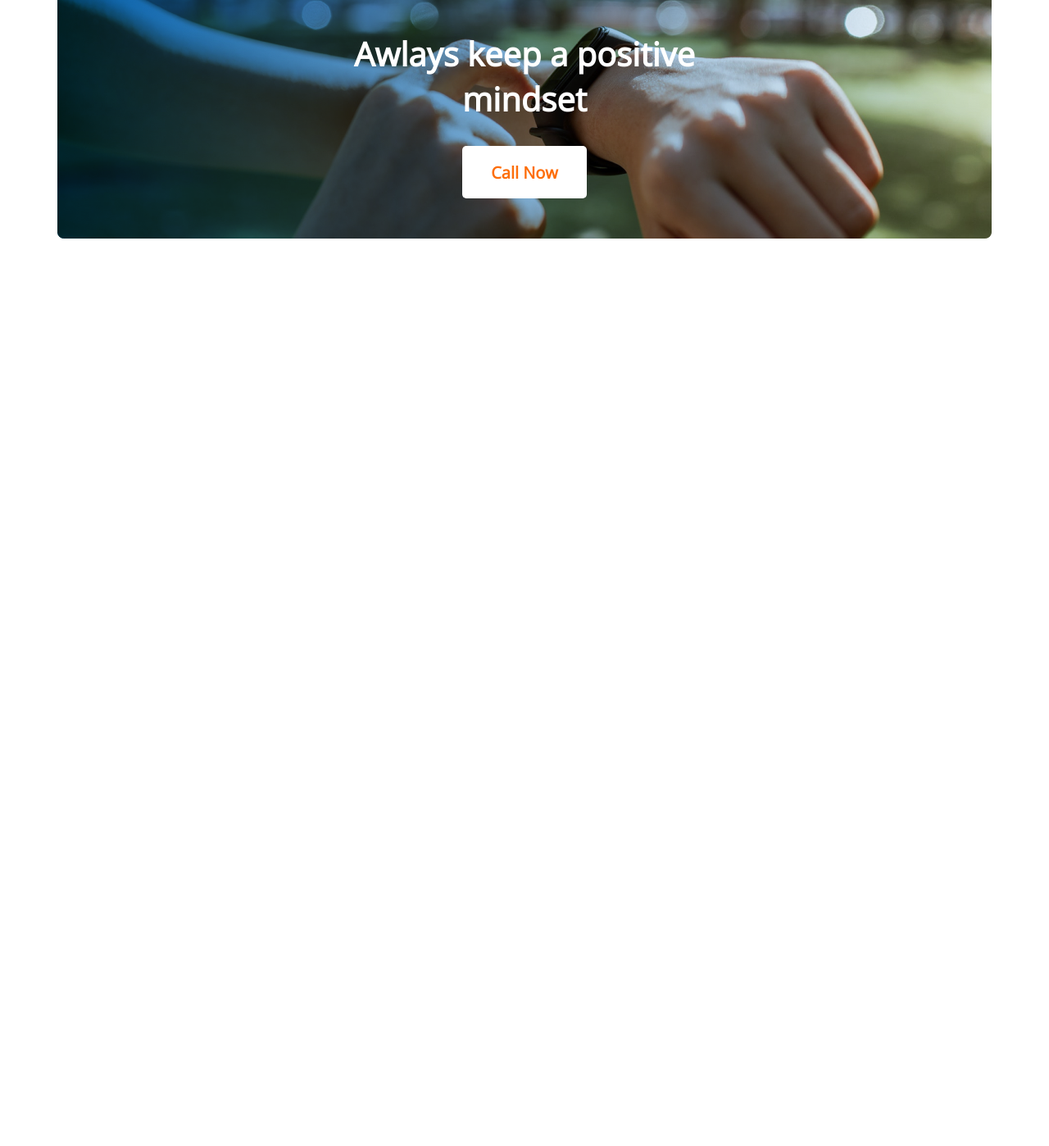
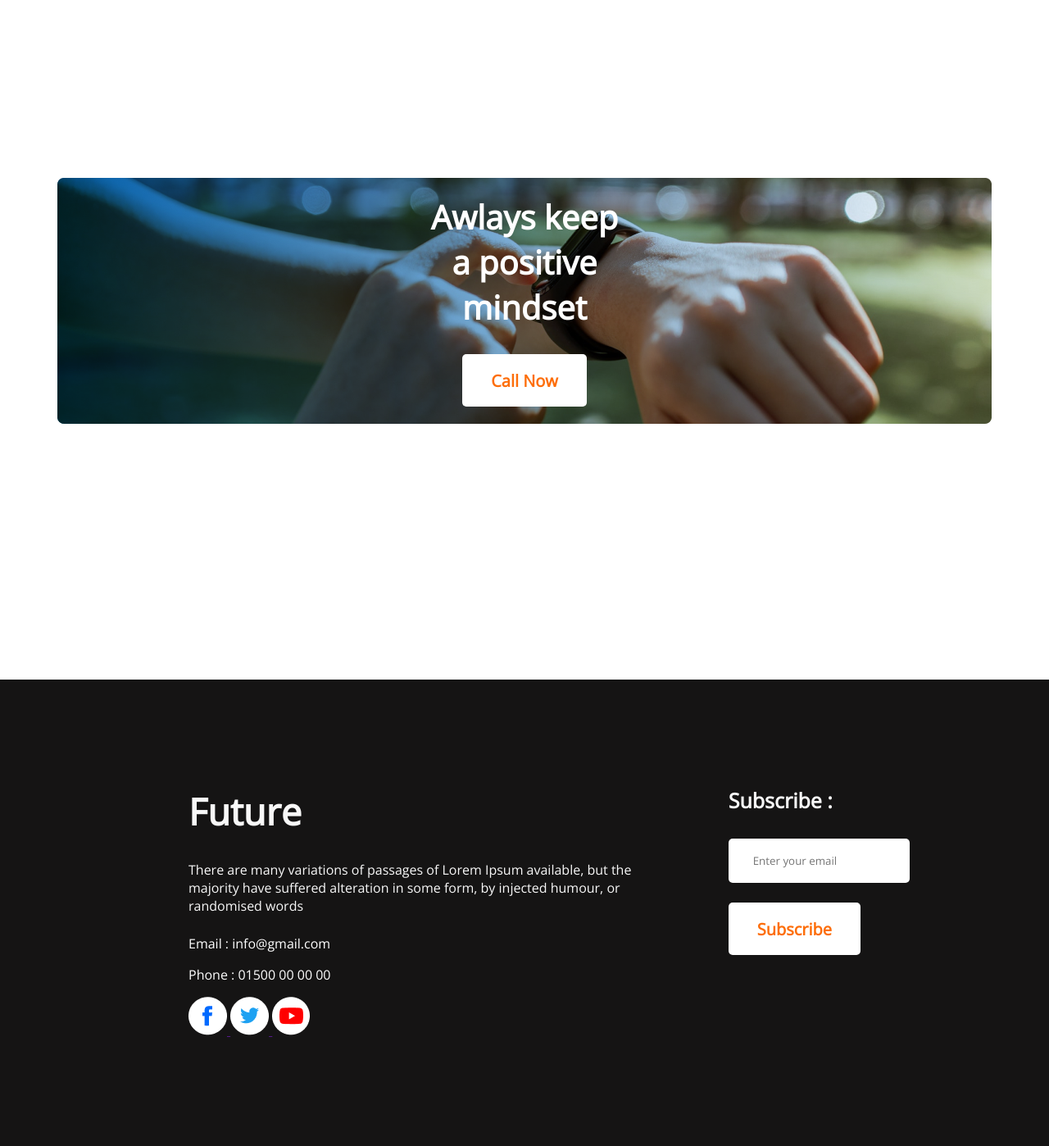
Before and after one commit to Tanjim-Mahmud/Assignment-1, a plain HTML site: page index.html in a window 1280 px wide. Shown: the part 2779-4177 px from the top of the page at 82% size. Before the commit the page ends 3171 px from the top, so only its background shows below. Drawn offline with nearby package versions, Linux system fonts and the light colour scheme.

Commit message:
footer added

```diff
--- a/index.html
+++ b/index.html
@@ -77,6 +77,33 @@
 
     </main>
     <footer>
+        <div class="footer">
+            <div class="contact">
+                <h1 class="footer-title">Future</h2>
+                    <p class="footer-description">There are many variations of passages of Lorem Ipsum available, but the majority have suffered alteration in some form, by injected humour, or randomised words</p>
+                    <p class="info">Email : info@gmail.com</p>
+                    <p class="info">Phone : 01500 00 00 00</p>
+                    <a href="">
+                        <img src="images/icons/fb.png" alt="">
+                    </a>
+                    <a href="">
+                        <img src="images/icons/twitter.png" alt="">
+                    </a>
+                    <a href="">
+                        <img src="images/icons/youtube.png" alt="">
+                    </a>
+
+            </div>
+            <div class="form">
+                <h3 class="form-title">Subscribe :</h3>
+                <form action="">
+                    <input type="text" placeholder="Enter your email">
+
+                </form>
+                <button class="btn-second">Subscribe</button>
+
+            </div>
+        </div>
 
     </footer>
 
--- a/styles.css/portfolio.css
+++ b/styles.css/portfolio.css
@@ -100,11 +100,6 @@
     padding-bottom: 49px;
 }
 
-/* img {
-    padding: 0 30px;
-} */
-
-
 .info-title {
 
     font-size: 30px;
@@ -122,9 +117,8 @@
 
 /* motivation */
 .motivation-info {
-    text-align:center;
-    /* padding-right: 600px; */
-
+    padding: 183px 294px;
+    text-align: center;
 
 }
 
@@ -149,12 +143,59 @@
 
 .motivation {
     padding: 150px 230px;
-    background-image: url("../images/watch.png"),url("../images/gradient1.png");
+    background-image: url("../images/watch.png"), url("../images/gradient1.png");
 
 
     background-repeat: no-repeat;
-    background-position:center;
-    background-blend-mode:multiply;
+    background-position: center;
+    background-blend-mode: multiply;
 
 
 }
+
+/* footer */
+.footer {
+    display: flex;
+    gap: 100px;
+    background-color: #151414;
+    background-size: cover;
+    padding: 130px 230px;
+    text-decoration: none;
+}
+
+.footer-title {
+    font-weight: 700;
+    font-size: 45px;
+    color: #F8F8F8;
+    padding-bottom: 30px;
+}
+
+.info {
+    color: #FFFFFF;
+    font-weight: 400;
+    font-size: 16px;
+    padding-bottom: 16px;
+}
+
+.form-title {
+    font-weight: 600;
+    font-size: 25px;
+    color: #F8F8F8;
+    padding-bottom: 30px;
+}
+
+.footer-description {
+    font-weight: 400;
+    font-size: 16px;
+    color: #F8F8F8;
+    padding-bottom: 24px;
+}
+
+.form input {
+    margin-bottom: 24px;
+    width: 100%;
+    padding: 18px 30px;
+    border: 0;
+    border-radius: 5px;
+
+}
```
